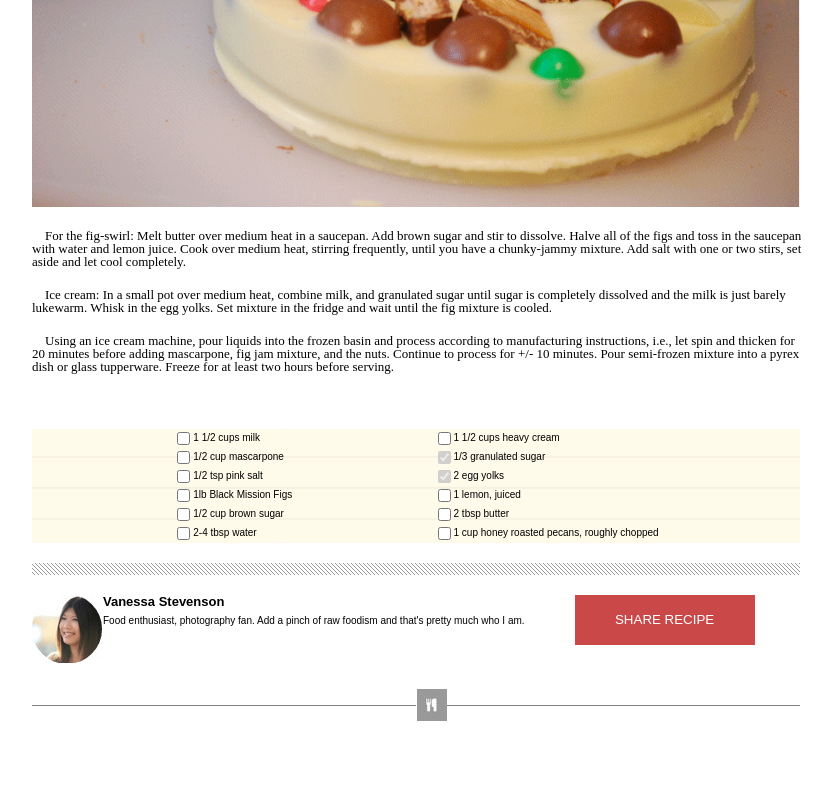
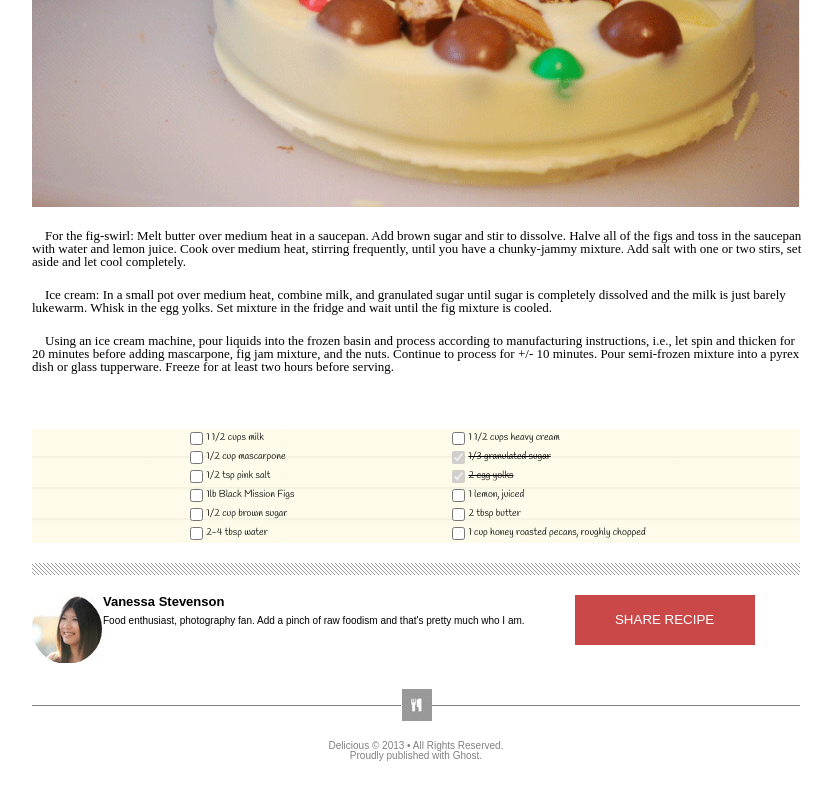
Before and after one commit to 201-301-code-fellows/lab10-cloning, a plain HTML site: page index.html in a window 1280 px wide. Shown: the part 438-1238 px from the top of the page, without its empty margins (224-1057 px from the left). Before the commit the page ends 1179 px from the top, so only its background shows below. Drawn offline with Linux system fonts and the light colour scheme.

Commit message:
adding styling

```diff
--- a/css/style.css
+++ b/css/style.css
@@ -29,6 +29,8 @@ header {
   display: flex;
 }
 h2 {
+  font-family: 'Yellowtail', cursive;
+
   font-size: 2.7rem;
 }
 .social {
@@ -70,6 +72,7 @@ figure>img{
 }
 
 .paper {
+  font-family: 'Handlee', cursive;
   background-image: url('../img/list-bg.png');
   background-position: center;
   background-repeat: no-repeat;
@@ -106,6 +109,10 @@ article > section {
 
 .listitem {
   display: flex;
+}
+
+.checked {
+  text-decoration: line-through;
 }
 
 li {
@@ -145,12 +152,33 @@ button{
 }
 
 footer{
+  text-align: center;
   border-top: solid gray 1px;
+  width: 100%;
 
 }
 
 footer>img{
+
   position: relative;
-  left: 50%;
   bottom: 18px;
 }
+/*
+footer>p{
+  display: flex;
+  flex-direction: column;
+  justify-content: center;
+  background-color: aqua;
+  margin: auto;
+  width: 100%;
+}
+*/
+.bottomFooter {
+  text-align: center;
+color: gray;
+}
+
+#bottomF{
+  padding-bottom: 20px;
+margin-bottom: 20px;
+}
--- a/index.html
+++ b/index.html
@@ -4,6 +4,12 @@
     <meta charset="UTF-8" />
     <meta http-equiv="X-UA-Compatible" content="IE=edge" />
     <meta name="viewport" content="width=device-width, initial-scale=1.0" />
+    <link rel="preconnect" href="https://fonts.googleapis.com">
+<link rel="preconnect" href="https://fonts.gstatic.com" crossorigin>
+<link href="https://fonts.googleapis.com/css2?family=Yellowtail&display=swap" rel="stylesheet">
+<link rel="preconnect" href="https://fonts.googleapis.com">
+<link rel="preconnect" href="https://fonts.gstatic.com" crossorigin>
+<link href="https://fonts.googleapis.com/css2?family=Handlee&display=swap" rel="stylesheet">
     <link rel="stylesheet" href="css/reset.css" />
     <link rel="stylesheet" href="css/style.css" />
     <title>Document</title>
@@ -126,7 +132,7 @@
             </div>
             <div class="listitem">
               <input checked disabled type="checkbox" />
-              <li>1/3 granulated sugar</li>
+              <li class="checked">1/3 granulated sugar</li>
             </div>
             <div class="listitem">
               <input checked disabled type="checkbox" />
@@ -167,6 +173,9 @@
       <button>SHARE RECIPE</button>
     </section>
 
-    <footer><img src="img/small-logo.png" alt=""></footer>
+    <footer><img src="img/small-logo.png" alt="">
+    <p class="bottomFooter" >Delicious &copy; 2013 &#8226; All Rights Reserved.</p>
+    <p id="bottomF" class="bottomFooter">Proudly published with Ghost.</p>
+    </footer>
   </body>
 </html>
```
